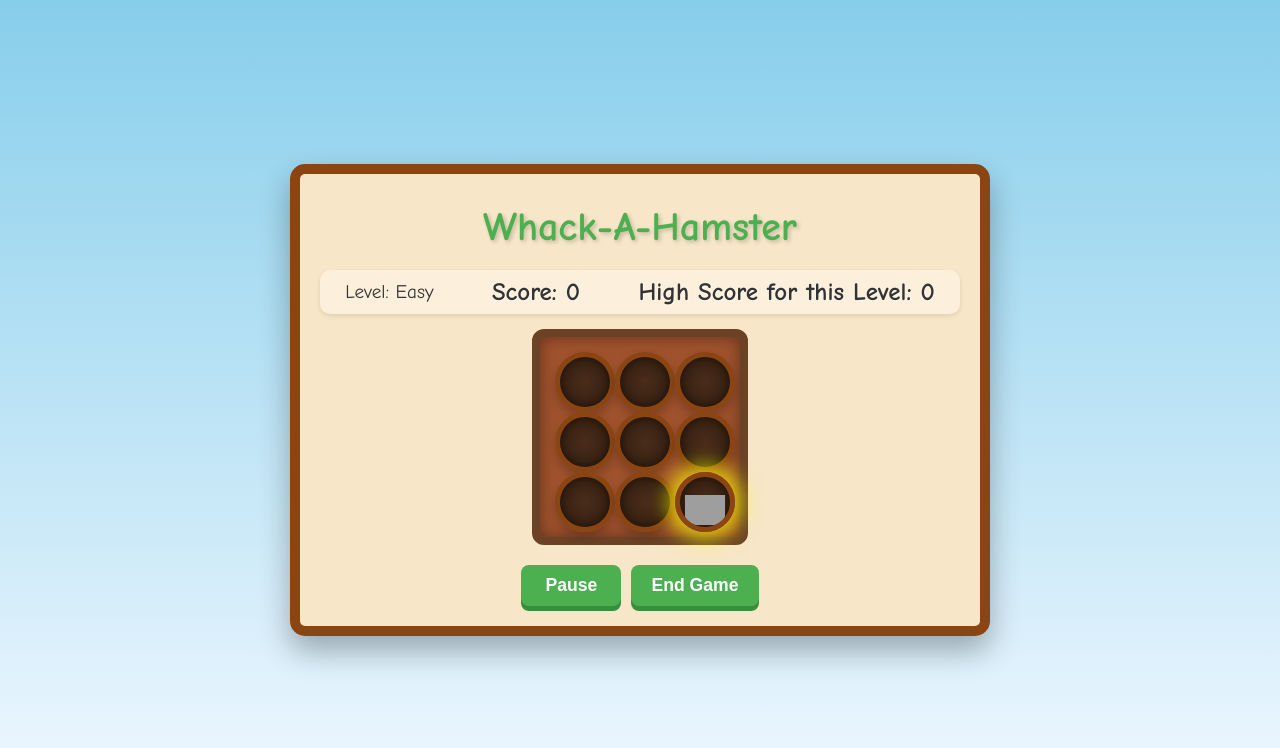
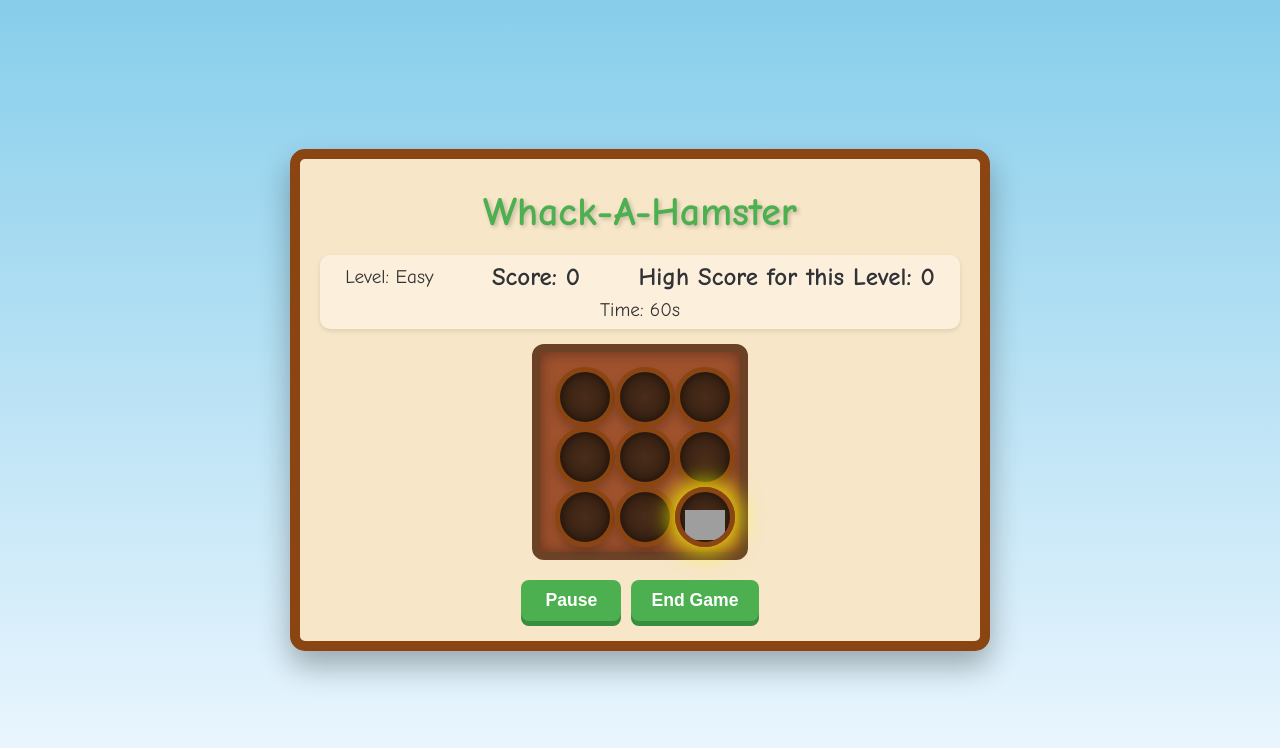
Before and after one commit to NaveenMamidisetti/Whack-A-Hamster, a plain HTML site: page index.html in a window 1280 px wide. Both pictures are taken after a click on the button "Easy". Drawn offline with Linux system fonts and the light colour scheme; grey boxes are pictures that could not be loaded.

Commit message:
Update index.html

```diff
--- a/index.html
+++ b/index.html
@@ -8,6 +8,7 @@
 </head>
 <body>
   <div class="main-wrapper">
+    <!-- Start Page -->
     <div id="startPage" class="game-page active">
       <div class="game-container">
         <h1>Whack-A-Hamster</h1>
@@ -26,6 +27,7 @@
       </div>
     </div>
 
+    <!-- Game Page -->
     <div id="gamePage" class="game-page">
       <div class="game-container">
         <h1>Whack-A-Hamster</h1>
@@ -33,9 +35,9 @@
           <div id="currentLevelDisplay">Level: Easy</div>
           <div id="scoreDisplay">Score: 0</div>
           <div id="levelHighScoreDisplay">High Score for this Level: 0</div>
+          <div id="timerDisplay">Time: 60s</div>
         </div>
-                <div id="grid-container">
-                    </div>
+        <div id="grid-container"></div>
         <div class="game-buttons">
           <button id="pauseResumeButton" class="game-button">Pause</button>
           <button id="endGameButton" class="game-button">End Game</button>
@@ -43,6 +45,7 @@
       </div>
     </div>
 
+    <!-- Game Over Page -->
     <div id="gameOverPage" class="game-page">
       <div class="game-container">
         <h1>Whack-A-Hamster</h1>
```
Lines whose indentation alone changed are shown as unchanged.
